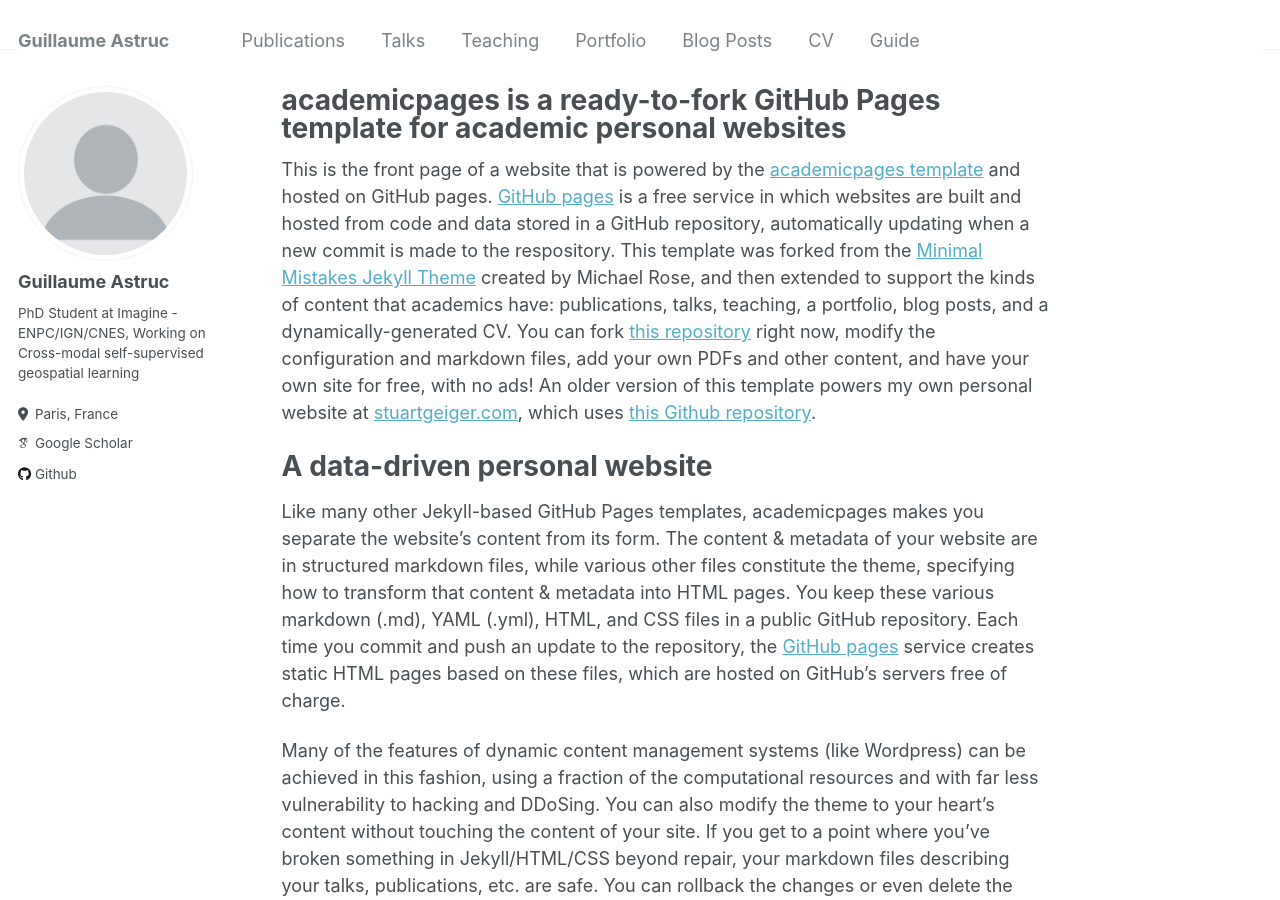
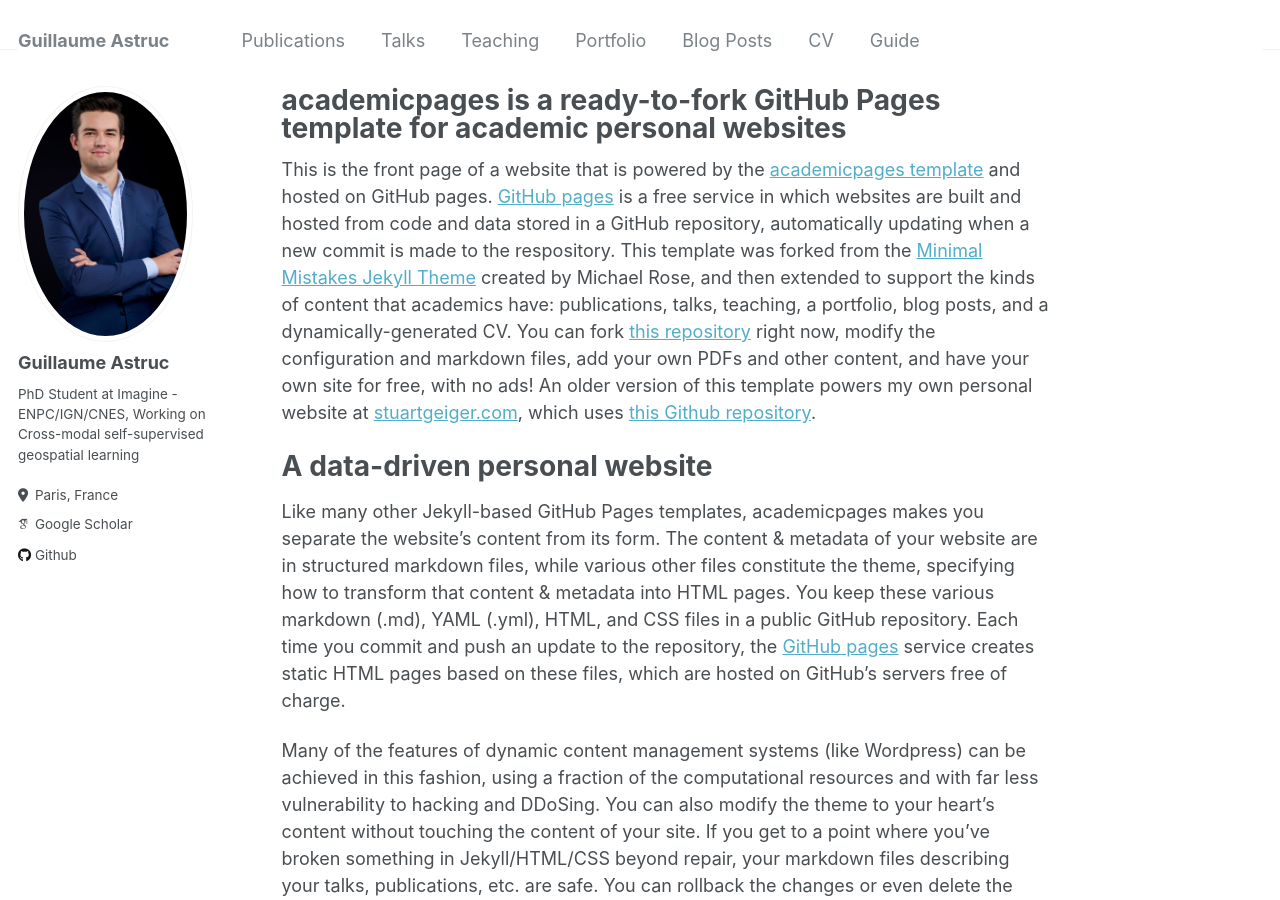
Before and after one commit to gastruc/gastruc.github.io, a Jekyll site: the page built from _pages/about.md, in a window 1280 px wide and 900 px high. Built offline with Jekyll 4.4.1, drawn with Linux system fonts in a browser that asks for light colours; some web fonts are replaced.

Commit message:
Update _config.yml

```diff
--- a/_config.yml
+++ b/_config.yml
@@ -81,7 +81,7 @@
 # Site Author
 author:
   name             : "Guillaume Astruc"
-  avatar           : "profile.png"
+  avatar           : "Photo-CV.jpg"
   bio              : "PhD Student at Imagine - ENPC/IGN/CNES, Working on Cross-modal self-supervised geospatial learning"
   location         : "Paris, France"
   employer         :
```
